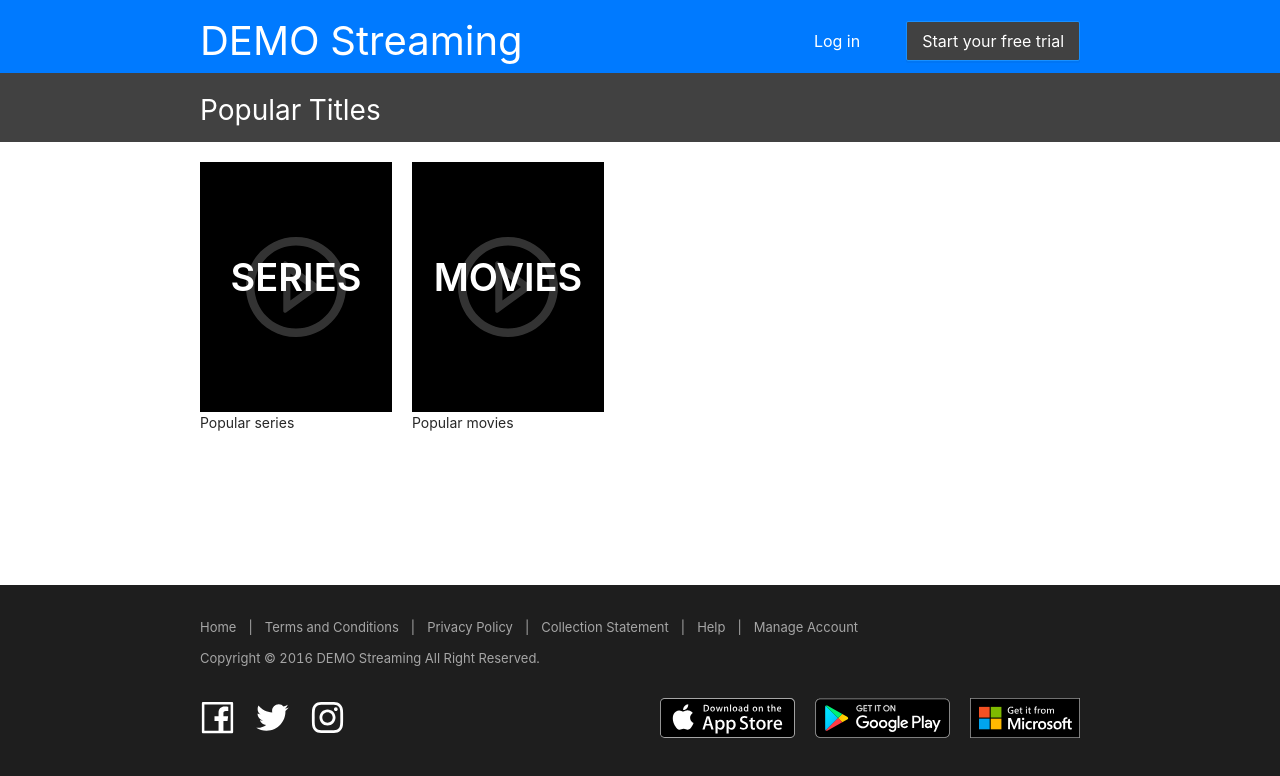
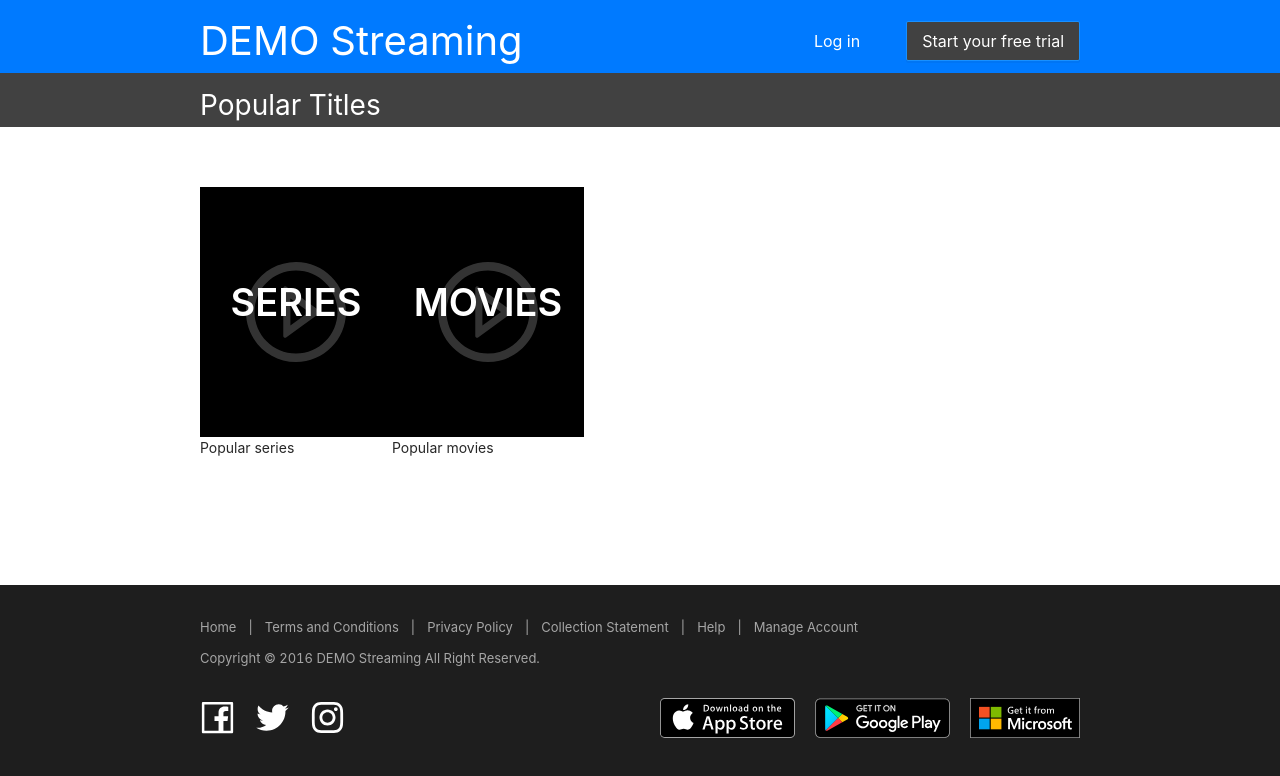
Before and after one commit to osmannkartall/pankod-fe-challenge, a Next.js app: page / in a window 1280 px wide. Shown: the top 776 px of the page. Built offline with nearby package versions, Linux system fonts and the light colour scheme.

Commit message:
refactor style objects

```diff
--- a/src/components/cards/index.tsx
+++ b/src/components/cards/index.tsx
@@ -7,19 +7,19 @@ import { numEntriesInPage } from "@components/programsPage";
 
 const streamItems = ["series", "movies"]
 
+const cardsRowStyle: React.CSSProperties = {
+  flex: 1,
+  padding: `20px ${HORIZONTAL_PADDING}px`,
+};
+
 export const TileCards: React.FC = () => {
   return (
-    <Row
-      style={{
-        flex: 1,
-        padding: `20px ${HORIZONTAL_PADDING}px`,
-      }}
-    >
+    <Row style={cardsRowStyle}>
       {(streamItems ?? []).map((streamItem) => (
         <Col
           style={{
-            marginBottom: 30,
-            paddingRight: 20,
+            margin: "40px 0px",
+            paddingRight: `calc(calc(100% - ${numEntriesInPage * CARD_WIDTH}px) / ${numEntriesInPage - 1})`,
           }}
           key={streamItem}
         >
@@ -34,12 +34,7 @@ export const ProgramCards: React.FC = () => {
   const { programs } = useProgramsPageStore();
 
   return (
-    <Row
-      style={{
-        flex: 1,
-        padding: `20px ${HORIZONTAL_PADDING}px`,
-      }}
-    >
+    <Row style={cardsRowStyle}>
       {(programs ?? []).map((program, i) => (
         <Col
           style={{
--- a/src/components/footer/index.tsx
+++ b/src/components/footer/index.tsx
@@ -22,15 +22,8 @@ const FooterLinks: React.FC = () => {
       {
         (footerLinks ?? []).map((footerLink, index) => (
           <div style={{ display: "inline-block" }} key={footerLink}>
-            <a
-              style={{ textDecoration: "none", color: WHITE }}
-              href="#"
-            >
-              {footerLink}
-            </a>
-            {
-              index !== footerLinks?.length - 1 && <span style={{ padding: "0px 12px", }}>|</span>
-            }
+            <a style={{ textDecoration: "none", color: WHITE }} href="#">{footerLink}</a>
+            { index !== footerLinks?.length - 1 && <span style={{ padding: "0px 12px", }}>|</span> }
           </div>
         ))
       }
@@ -44,16 +37,15 @@ const CopyRightText: React.FC = () => (
   </div>
 );
 
+const logoWrapperStyle: React.CSSProperties = {
+  display: "flex",
+  justifyContent: "space-between",
+  alignItems: "center",
+  height: 100
+};
+
 const StoreLogoWrapper: React.FC = () => (
-  <div
-    style={{
-      display: "flex",
-      flexDirection: "row",
-      justifyContent: "space-between",
-      alignItems: "center",
-      height: 100
-    }}
-  >
+  <div style={logoWrapperStyle}>
     <a href="#">
       <img
         src="/store/app-store.svg"
@@ -89,14 +81,7 @@ const SocialLogoWrapper: React.FC = () => {
   };
 
   return (
-    <div
-      style={{
-        display: "flex",
-        justifyContent: "space-between",
-        alignItems: "center",
-        height: 100
-      }}
-    >
+    <div style={logoWrapperStyle}>
       <a
         href="https://twitter.com/PankodDev"
         target="_blank"
@@ -134,7 +119,7 @@ export const Footer: React.FC = () => {
     >
       <FooterLinks />
       <CopyRightText />
-      <div style={{ display: "flex", justifyContent: "space-between", alignItems: "center" }}>
+      <div style={logoWrapperStyle}>
         <SocialLogoWrapper />
         <StoreLogoWrapper />
       </div>
--- a/src/components/header/index.tsx
+++ b/src/components/header/index.tsx
@@ -1,36 +1,17 @@
 import React from "react";
 import { Button } from 'antd';
-import { PRIMARY, GRAY1, WHITE } from "src/constants/colors";
-import { HORIZONTAL_PADDING } from "src/constants/styles";
+import { GRAY1, WHITE } from "src/constants/colors";
+import { headerWrapperStyle } from "src/constants/styles";
 
 export const Header: React.FC<{ title: string }> = (props: { title: string }) => {
   return (
-    <div
-      style={{
-        backgroundColor: PRIMARY,
-        display: "flex",
-        justifyContent: "space-between",
-        alignItems: "center",
-        padding: `0px ${HORIZONTAL_PADDING}px`,
-        paddingTop: 10
-      }}
-    >
-      <div style={{ fontSize: 40, color: WHITE }}>{props.title}</div>
+    <div style={headerWrapperStyle}>
+      <div style={{ fontSize: 40 }}>{props.title}</div>
       <div>
-        <Button
-          type="link"
-          size="large"
-          style={{
-            color: WHITE,
-            marginRight: 30
-          }}>
+        <Button type="link" size="large" style={{ color: WHITE, marginRight: 30 }}>
           Log in
         </Button>
-        <Button
-          type="primary"
-          size="large"
-          style={{backgroundColor: GRAY1}}
-        >
+        <Button type="primary" size="large" style={{ backgroundColor: GRAY1 }}>
           Start your free trial
         </Button>
       </div>
--- a/src/components/programsPage/index.tsx
+++ b/src/components/programsPage/index.tsx
@@ -126,9 +126,14 @@ const ProgramsPage: React.FC<{ programType: ProgramType }> = ({ programType })
     setSearchText(searchText);
   }
 
+  const messageTextStyle: React.CSSProperties = {
+    fontSize: 20,
+    padding: `40px ${HORIZONTAL_PADDING}px`,
+  };
+
   const NoProgramFoundText = () => {
     if (!hasMore && !programs?.length) {
-      return <div style={{ fontSize: 20, padding: `40px ${HORIZONTAL_PADDING}px` }}>No program found...</div>;
+      return <div style={messageTextStyle}>No program found...</div>;
     }
 
     return null;
@@ -136,7 +141,7 @@ const ProgramsPage: React.FC<{ programType: ProgramType }> = ({ programType })
 
   const ErrorText = () => {
     if (error) {
-      return <div style={{ fontSize: 20, padding: `40px ${HORIZONTAL_PADDING}px` }}>Oops, something went wrong...</div>
+      return <div style={messageTextStyle}>Oops, something went wrong...</div>
     }
     return null;
   }
@@ -174,7 +179,7 @@ const ProgramsPage: React.FC<{ programType: ProgramType }> = ({ programType })
       <NoProgramFoundText />
       <ErrorText />
       { programs?.length ? <ProgramCards /> : <div style={{ flex: 1, flexDirection: "column" }} /> }
-      { loading && <div style={{ fontSize: 20, padding: `40px ${HORIZONTAL_PADDING}px` }}>Loading...</div> }
+      { loading && <div style={messageTextStyle}>Loading...</div> }
       <LoadMoreButton />
     </PageWrapper>
   );
--- a/src/components/subheader/index.tsx
+++ b/src/components/subheader/index.tsx
@@ -1,21 +1,13 @@
 import React from "react";
-import { GRAY1, WHITE } from "src/constants/colors";
-import { HORIZONTAL_PADDING } from "src/constants/styles";
+import { GRAY1 } from "src/constants/colors";
+import { headerWrapperStyle } from "src/constants/styles";
 
 export const SubHeader: React.FC<{ info: string }> = (props: { info: string }) => {
   const titleText = `Popular ${props.info}`;
 
   return (
-    <div
-      style={{
-        backgroundColor: GRAY1,
-        display: "flex",
-        justifyContent: "space-between",
-        alignItems: "center",
-        padding: `15px 0px 10px ${HORIZONTAL_PADDING}px`
-      }}
-    >
-      <div style={{ fontSize: 28, color: WHITE }}>{titleText}</div>
+    <div style={{...headerWrapperStyle, backgroundColor: GRAY1 }}>
+      <div style={{ fontSize: 28 }}>{titleText}</div>
     </div>
   );
 };
--- a/src/constants/styles.ts
+++ b/src/constants/styles.ts
@@ -1,3 +1,17 @@
+import React from "react";
+import { PRIMARY, WHITE } from "./colors";
+
 export const CARD_WIDTH = 192;
+
 export const CARD_HEIGHT = 250;
+
 export const HORIZONTAL_PADDING = 200;
+
+export const headerWrapperStyle: React.CSSProperties = {
+  backgroundColor: PRIMARY,
+  display: "flex",
+  justifyContent: "space-between",
+  alignItems: "center",
+  padding: `10px ${HORIZONTAL_PADDING}px 0px ${HORIZONTAL_PADDING}px`,
+  color: WHITE,
+};
```
